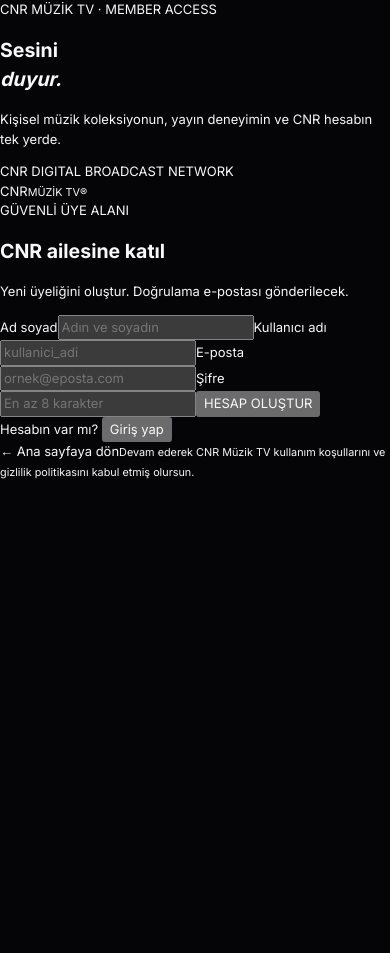
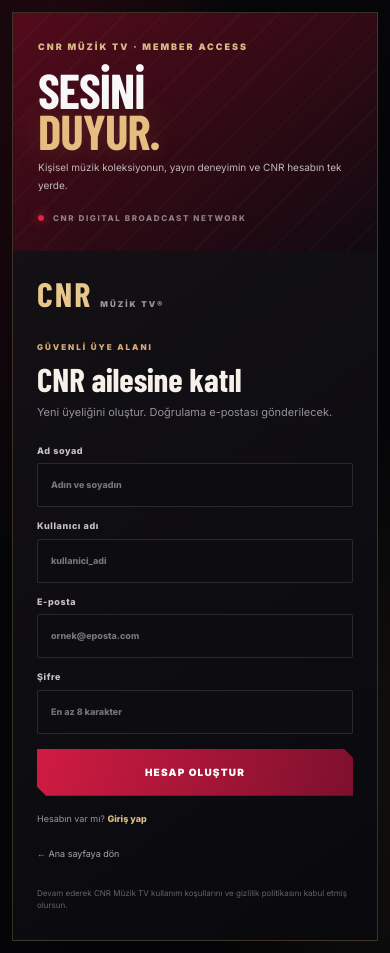
Before and after one commit to memetcnr23/MEMET-CINARofficial, a Next.js app in the folder cnr-tv-build/: page /kayit in a window 390 px wide. Before the commit the page ends 844 px from the top, so only its background shows below. Built offline with nearby package versions, Linux system fonts and the light colour scheme; no server answers; a web font is replaced by a local one.

Commit message:
Add responsive CNR member access design system

```diff
--- a/cnr-tv-build/app/cnr-premium-motion.css
+++ b/cnr-tv-build/app/cnr-premium-motion.css
@@ -124,3 +124,75 @@ button:focus-visible,a:focus-visible,[role="button"]:focus-visible,input:focus-v
   }
   .page-area>*{animation:none!important}
 }
+
+
+/* CNR member access — editorial glass, sharp broadcast geometry */
+.cnr-auth-page{min-height:100svh;display:grid;place-items:center;padding:32px 18px;background:radial-gradient(ellipse at 18% 15%,rgba(194,20,57,.2),transparent 38%),radial-gradient(ellipse at 90% 80%,rgba(193,157,93,.1),transparent 32%),#07070a}
+.cnr-auth-layout{width:min(1040px,100%);min-height:620px;display:grid;grid-template-columns:1fr 1fr;border:1px solid rgba(219,185,125,.22);background:linear-gradient(145deg,rgba(22,19,24,.97),rgba(9,9,13,.99));box-shadow:0 30px 100px rgba(0,0,0,.52);overflow:hidden;position:relative}
+.cnr-auth-aside{padding:58px 46px;display:flex;flex-direction:column;justify-content:center;position:relative;isolation:isolate;background:linear-gradient(145deg,rgba(105,8,28,.74),rgba(17,9,15,.88)),url('/cnr-logo.webp') center/contain no-repeat}
+.cnr-auth-aside:before{content:"";position:absolute;inset:0;z-index:-1;background:repeating-linear-gradient(135deg,transparent 0 25px,rgba(255,255,255,.026) 26px 27px)}
+.cnr-auth-kicker{font-size:9px;font-weight:900;letter-spacing:2px;color:#d8bc86}
+.cnr-auth-aside h1{font:900 clamp(56px,7vw,88px)/.84 var(--display);letter-spacing:-1px;margin:26px 0 18px;text-transform:uppercase}
+.cnr-auth-aside h1 em{font-style:normal;color:#e6bd80;text-shadow:0 0 32px rgba(223,176,107,.22)}
+.cnr-auth-aside p{max-width:330px;color:#c1b8bb;font-size:13px;line-height:1.8}
+.cnr-auth-signal{margin-top:56px;display:flex;align-items:center;gap:9px;color:#8f8185;font-size:8px;letter-spacing:1.6px;font-weight:800}
+.cnr-auth-signal i{width:6px;height:6px;border-radius:50%;background:#df2347;box-shadow:0 0 12px #df2347}
+.cnr-auth-panel{padding:48px clamp(25px,4.5vw,58px);display:flex;flex-direction:column;justify-content:center}
+.cnr-auth-brand{display:flex;align-items:baseline;gap:8px;margin-bottom:44px}
+.cnr-auth-brand span{font:900 34px/.9 var(--display);color:#e8c68e;letter-spacing:2px}
+.cnr-auth-brand small{font-size:8px;letter-spacing:2px;color:#9e9493;font-weight:900}
+.cnr-auth-title>span{font-size:8px;letter-spacing:2px;color:#d4aa72;font-weight:900}
+.cnr-auth-title h2{font:800 33px/1.05 var(--display);margin:7px 0 6px;color:#f6f0e9}
+.cnr-auth-title p{font-size:11px;color:#96919b;line-height:1.7;margin:0 0 22px}
+.cnr-auth-form{display:flex;flex-direction:column;gap:12px}
+.cnr-auth-form label{display:flex;flex-direction:column;gap:6px;font-size:9px;font-weight:800;letter-spacing:.6px;color:#c7c2c7}
+.cnr-auth-form input,.cnr-auth-form textarea{width:100%;min-height:44px;padding:11px 13px;border:1px solid rgba(255,255,255,.12);background:#0c0c11;color:#fff;outline:none;border-radius:2px;transition:border-color .2s,box-shadow .2s}
+.cnr-auth-form input:focus,.cnr-auth-form textarea:focus{border-color:rgba(225,184,119,.7);box-shadow:0 0 0 3px rgba(225,184,119,.08)}
+.cnr-auth-form input:disabled{color:#777;background:#111}
+.cnr-auth-form button{min-height:47px;border:0;margin-top:3px;padding:0 15px;background:linear-gradient(105deg,#d11b42,#7d102d);color:#fff;font-weight:900;font-size:10px;letter-spacing:1.2px;clip-path:polygon(0 0,calc(100% - 9px) 0,100% 9px,100% 100%,9px 100%,0 calc(100% - 9px));transition:filter .2s,transform .2s}
+.cnr-auth-form button:hover:not(:disabled){filter:brightness(1.18);transform:translateY(-1px)}
+.cnr-auth-form button:disabled{opacity:.55;cursor:wait}
+.cnr-auth-error,.cnr-auth-success{margin:0;padding:10px 12px;font-size:10px;line-height:1.6;border:1px solid}
+.cnr-auth-error{color:#ff9ba9;border-color:rgba(255,50,83,.35);background:rgba(145,11,33,.13)}
+.cnr-auth-success{color:#b5e5cb;border-color:rgba(66,190,126,.3);background:rgba(27,110,70,.12)}
+.cnr-auth-links{display:flex;flex-wrap:wrap;align-items:center;justify-content:space-between;gap:10px;margin-top:16px;font-size:9px;color:#9a939b}
+.cnr-auth-links button,.cnr-auth-links a{border:0;background:none;padding:0;color:#dfbd83;font:inherit;font-weight:800;cursor:pointer}
+.cnr-auth-home{font-size:9px;color:#aaa2a6;margin-top:22px}
+.cnr-auth-legal{font-size:8px;line-height:1.6;color:#67616a;margin-top:26px}
+.cnr-auth-loading{color:#dfbd83;font:900 18px var(--display);letter-spacing:2px}
+.cnr-account-page{min-height:100svh;padding:38px 20px;background:radial-gradient(ellipse at 50% 0,rgba(165,14,44,.14),transparent 50%),#08080b;color:#fff}
+.cnr-member-shell{width:min(1050px,100%);margin:0 auto}
+.cnr-member-head{display:flex;justify-content:space-between;align-items:flex-end;gap:20px;margin-bottom:25px;border-bottom:1px solid rgba(220,188,130,.18);padding-bottom:22px}
+.cnr-member-head h1{font:900 42px var(--display);margin:7px 0 3px}
+.cnr-member-head p{font-size:11px;color:#99919b;margin:0}
+.cnr-member-role{padding:8px 11px;border:1px solid rgba(214,181,125,.35);color:#d9bd8b;font-size:8px;letter-spacing:1.3px;font-weight:900}
+.cnr-member-grid{display:grid;grid-template-columns:280px 1fr;gap:15px}
+.cnr-member-card,.cnr-member-form-card{border:1px solid rgba(214,181,125,.2);background:linear-gradient(145deg,#17141a,#0d0d12);padding:24px}
+.cnr-member-card{display:flex;flex-direction:column;align-items:flex-start;min-height:280px}
+.cnr-member-avatar{width:70px;height:70px;display:grid;place-items:center;background:linear-gradient(145deg,#a20d31,#32101d);border:1px solid rgba(230,192,128,.45);font:900 32px var(--display);margin-bottom:19px}
+.cnr-member-card h2{font:800 24px var(--display);margin:7px 0 2px}
+.cnr-member-card p{font-size:10px;color:#aaa;overflow-wrap:anywhere}
+.cnr-member-card>small{color:#d7b47b;font-size:10px}
+.cnr-member-card-actions{margin-top:auto;padding-top:25px;display:flex;flex-direction:column;gap:11px;width:100%}
+.cnr-member-card-actions a,.cnr-member-card-actions button{font-size:10px;color:#d9b87e;background:none;border:0;text-align:left;padding:0;font-weight:800}
+.cnr-member-form-card .cnr-auth-title{margin-bottom:18px}
+.cnr-member-form-card .cnr-auth-form{max-width:650px}
+.cnr-member-switch{display:flex!important;flex-direction:row!important;justify-content:space-between;align-items:center;border:1px solid rgba(255,255,255,.1);padding:12px}
+.cnr-member-switch span{display:flex;flex-direction:column;gap:3px}
+.cnr-member-switch small{font-size:8px;color:#938c95;font-weight:500}
+.cnr-member-switch input{width:18px;height:18px;min-height:auto;accent-color:#cf2045}
+.cnr-member-security{font-size:9px;color:#7f7780;margin-top:17px}
+@media(max-width:760px){
+ .cnr-auth-page{padding:12px}
+ .cnr-auth-layout{grid-template-columns:1fr;min-height:0}
+ .cnr-auth-aside{padding:27px 25px;min-height:190px}
+ .cnr-auth-aside h1{font-size:49px;margin:15px 0 7px}
+ .cnr-auth-aside p{font-size:10px;margin:0}
+ .cnr-auth-signal{margin-top:18px}
+ .cnr-auth-panel{padding:28px 24px}
+ .cnr-auth-brand{margin-bottom:26px}
+ .cnr-member-head{align-items:flex-start;flex-direction:column}
+ .cnr-member-head h1{font-size:34px}
+ .cnr-member-grid{grid-template-columns:1fr}
+ .cnr-member-card{min-height:0}
+}
```
